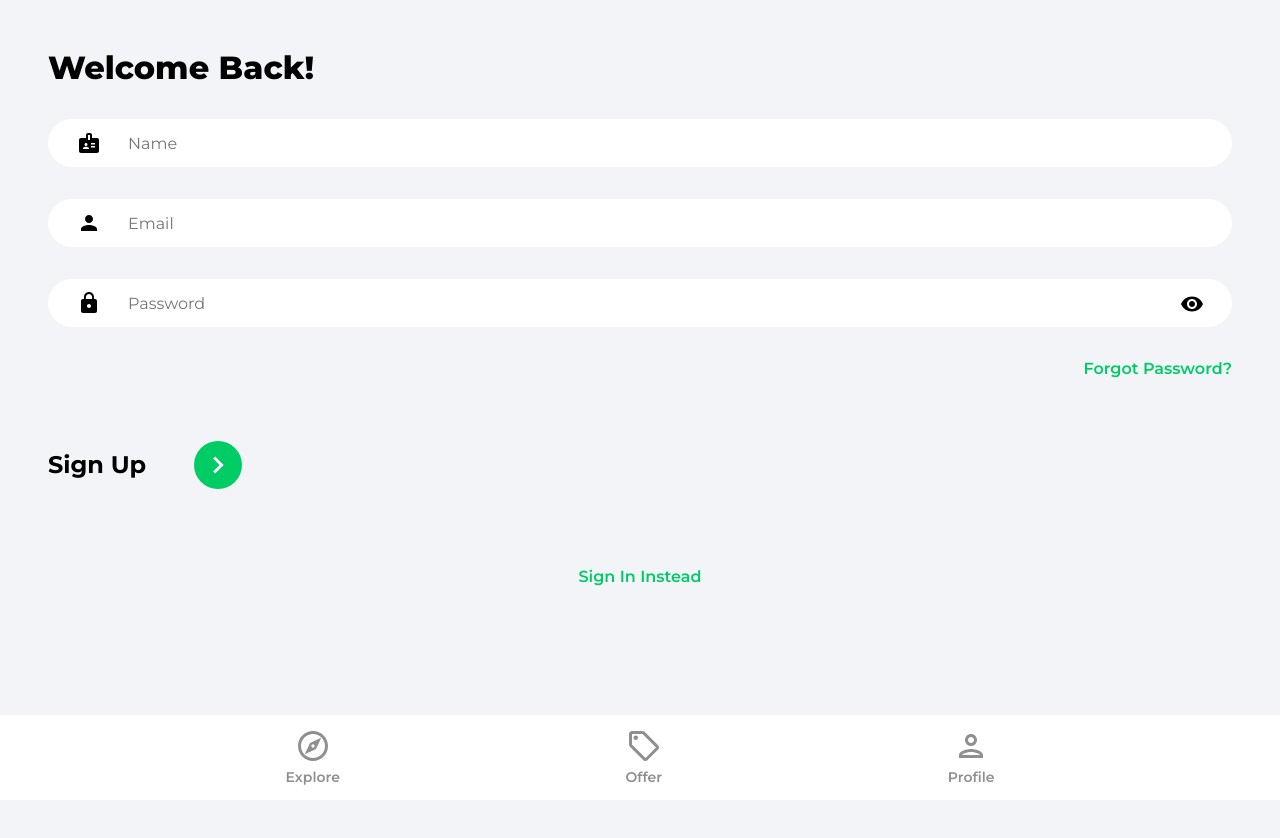
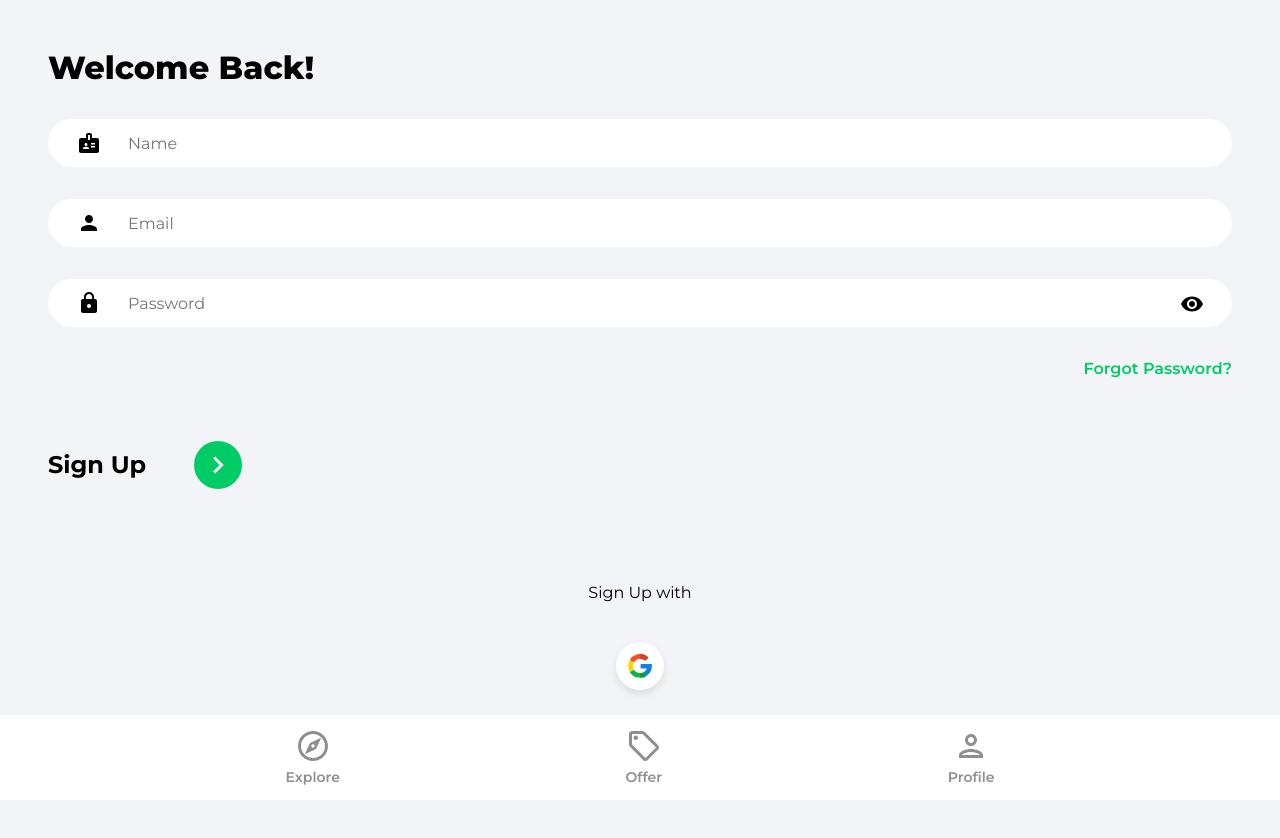
Before and after one commit to itsaliataie/House-Marketplace, a React (Create React App) app: page /sign-up in a window 1280 px wide. Shown: the top 838 px of the page. Before the commit the page ends 800 px from the top, so only its background shows below. Built offline with nearby package versions, Linux system fonts and the light colour scheme.

Commit message:
Google SignIn & SignUp - Google OAuth

```diff
--- /dev/null
+++ b/src/components/OAuth.jsx
@@ -0,0 +1,49 @@
+import {useLocation, useNavigate} from 'react-router-dom'
+import {getAuth, signInWithPopup, GoogleAuthProvider} from 'firebase/auth'
+import {doc, setDoc, getDoc, serverTimestamp} from 'firebase/firestore'
+import {db} from '../firebase.config'
+import {toast} from 'react-toastify'
+import googleIcon from "../assets/svg/googleIcon.svg"
+
+function OAuth() {
+
+  const navigate = useNavigate()
+  const location = useLocation()
+
+  const onGoogleClick = async () => {
+    try {
+      const auth = getAuth()
+      const provider = new GoogleAuthProvider()
+      const result = await signInWithPopup(auth, provider)
+      const user = result.user
+
+      // Check for user
+      const docRef = doc(db, 'users', user.uid)
+      const docSnap = await getDoc(docRef)
+
+      // If no user, create user
+      if(!docSnap.exists()) {
+        await setDoc(doc(db, 'users', user.uid), {
+          name: user.displayName,
+          email: user.email,
+          timestamp: serverTimestamp()
+        })
+      }
+      navigate('/')
+
+    } catch (error) {
+      toast.error('Could not authorize with Google')
+    }
+  }
+
+  return (
+    <div className='socialLogin'>
+      <p>Sign {location.pathname === '/sign-up' ? 'Up' : 'In'} with </p>
+      <button className='socialIconDiv' onClick={onGoogleClick}>
+        <img className='socialIconImg' src={googleIcon} alt="Google" />
+      </button>
+    </div>
+  )
+}
+
+export default OAuth
--- a/src/pages/SignUp.jsx
+++ b/src/pages/SignUp.jsx
@@ -6,6 +6,7 @@
 import { db } from '../firebase.config'
 import {ReactComponent as ArrowRightIcon} from '../assets/svg/keyboardArrowRightIcon.svg'
 import visibilityIcon from '../assets/svg/visibilityIcon.svg'
+import OAuth from '../components/OAuth'
 
 function SingUp() {
 
@@ -73,7 +74,7 @@
           </div>
         </form>
 
-        {/* Google OAuth */}
+        <OAuth />
 
         <Link to='/sign-in' className='registerLink'>Sign In Instead</Link>
       </div>
--- a/src/pages/SingIn.jsx
+++ b/src/pages/SingIn.jsx
@@ -4,6 +4,7 @@
 import {getAuth, signInWithEmailAndPassword} from 'firebase/auth'
 import {ReactComponent as ArrowRightIcon} from '../assets/svg/keyboardArrowRightIcon.svg'
 import visibilityIcon from '../assets/svg/visibilityIcon.svg'
+import OAuth from '../components/OAuth'
 
 function SingIn() {
 
@@ -59,7 +60,7 @@
           </div>
         </form>
 
-        {/* Google OAuth */}
+        <OAuth />
 
         <Link to='/sign-up' className='registerLink'>Sign Up Instead</Link>
       </div>
```
